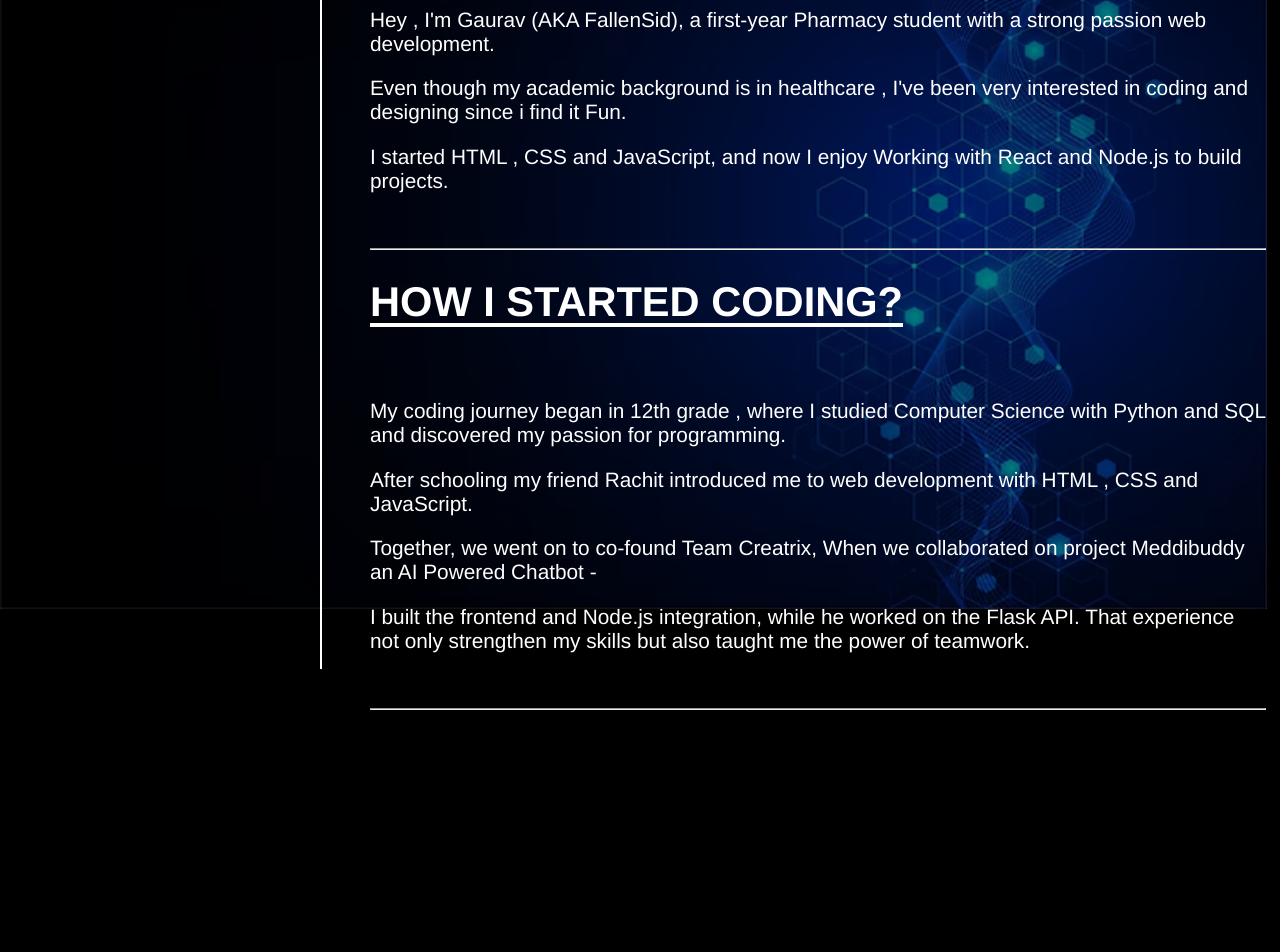
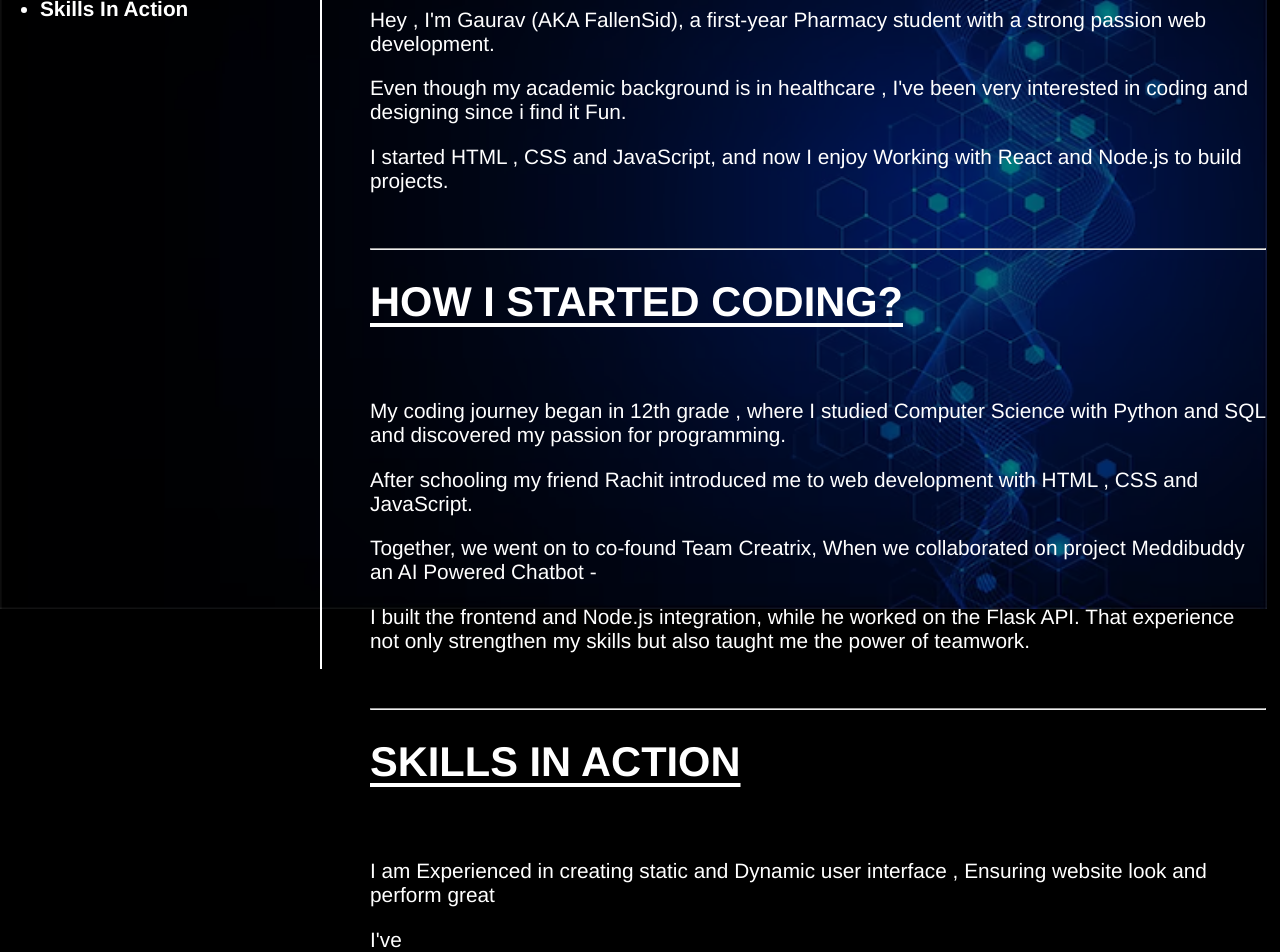
Before and after one commit to FallenSid/portfolio, a React (Vite) app: page /About in a window 1280 px wide. Shown: the part 191-1143 px from the top of the page. Before the commit the page ends 1010 px from the top, so only its background shows below. Built offline with nearby package versions, Linux system fonts and the light colour scheme.

Commit message:
MODIFIED

```diff
--- a/src/pages/About.jsx
+++ b/src/pages/About.jsx
@@ -12,6 +12,7 @@ const About = () => {
           <ul>
             <li>Introductionn</li>
             <li>How I Started Coding </li>
+            <li>Skills In Action</li>
           </ul>
         </div>
         <div className="details">
@@ -30,6 +31,10 @@ const About = () => {
           <p>I built the frontend and Node.js integration, while he worked on the Flask API. That experience not only strengthen my skills but also taught me the power of teamwork.</p>
           <br />
           <hr />
+          <h1>SKILLS IN ACTION</h1>
+          <br />
+          <p>I am Experienced in creating static and Dynamic user interface , Ensuring website look and perform great</p>
+          <p>I've </p>
         </div>
       </div>
     </div>
```
